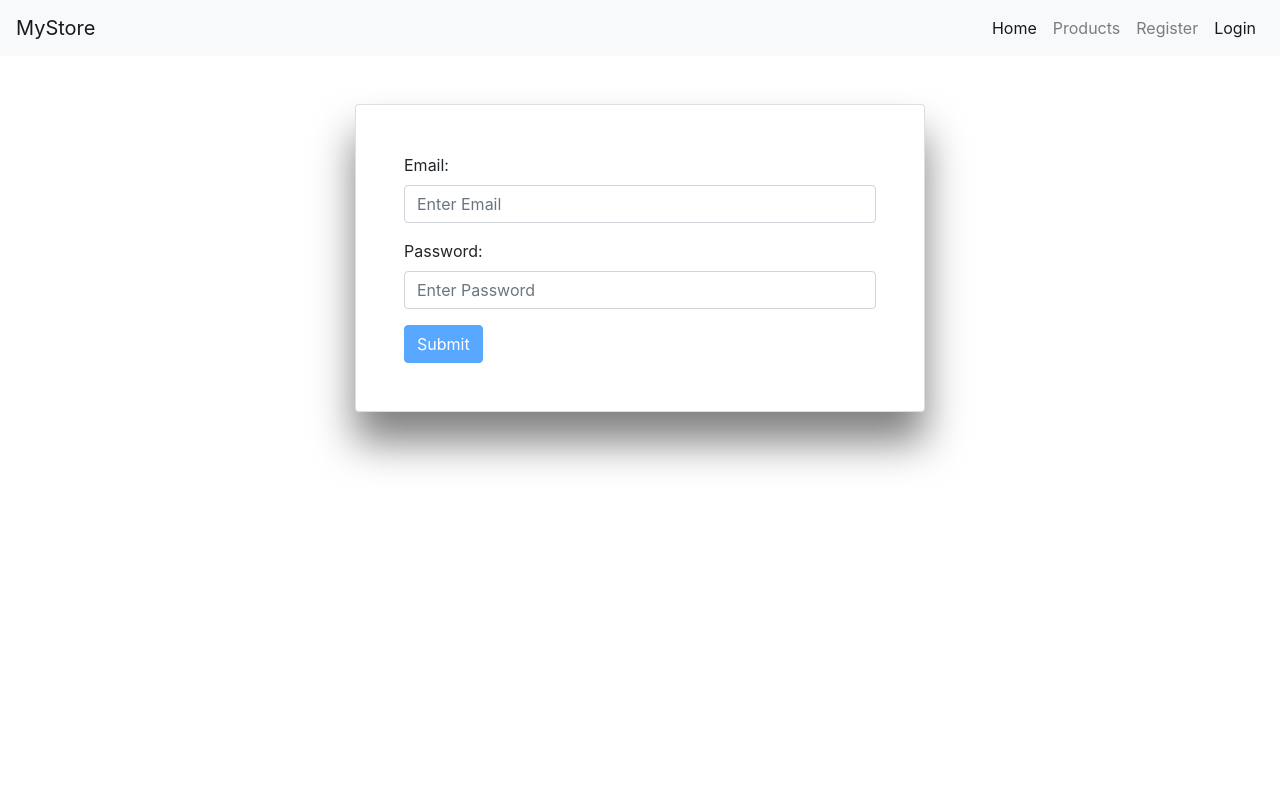
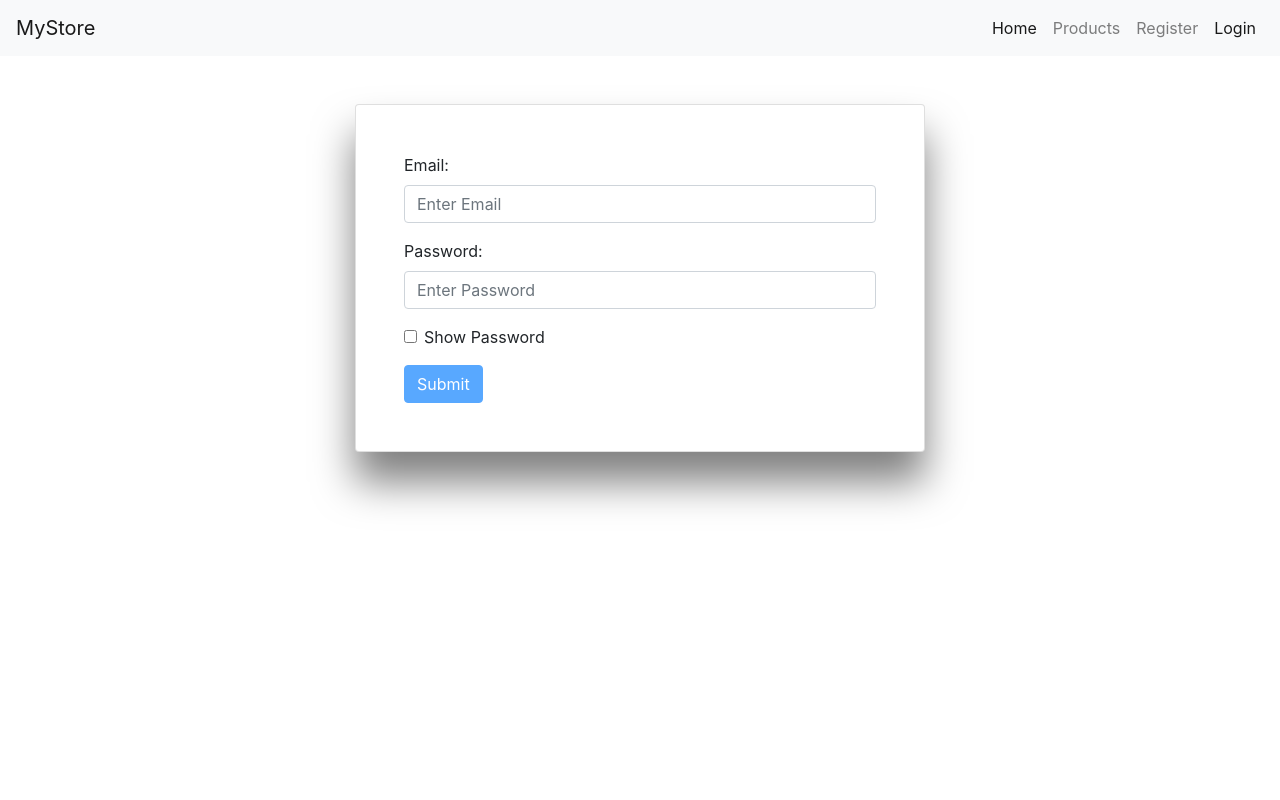
Before and after one commit to thetripleacoder/MyStore, a React (Create React App) app: page /login in a window 1280 px wide. Shown: the top 800 px of the page. Built offline with nearby package versions, Linux system fonts and the light colour scheme.

Commit message:
Added hide and show login password functionality

```diff
--- a/src/pages/login.js
+++ b/src/pages/login.js
@@ -10,6 +10,17 @@ export default function Login() {
   const [password, setPassword] = useState('');
   const [isActive, setIsActive] = useState(false);
   const [willRedirect, setWillRedirect] = useState(false);
+  const [update, setUpdate] = useState(0);
+
+  function myFunction() {
+    var x = document.getElementById('myInput');
+    if (x.type === 'password') {
+      x.type = 'text';
+    } else {
+      x.type = 'password';
+    }
+    setUpdate({});
+  }
 
   useEffect(() => {
     if (email !== '' && password !== '') {
@@ -70,6 +81,7 @@ export default function Login() {
     setEmail('');
     setPassword('');
   }
+
   return user.email || willRedirect ? (
     <Redirect to='/products' />
   ) : (
@@ -92,13 +104,21 @@ export default function Login() {
           <Form.Group>
             <Form.Label>Password:</Form.Label>
             <Form.Control
-              type='text'
+              id='myInput'
+              type='password'
               placeholder='Enter Password'
               value={password}
               onChange={(event) => {
                 setPassword(event.target.value);
               }}
               required
+            />
+          </Form.Group>
+          <Form.Group>
+            <Form.Check
+              type='checkbox'
+              label='Show Password'
+              onClick={() => myFunction()}
             />
           </Form.Group>
 
```
